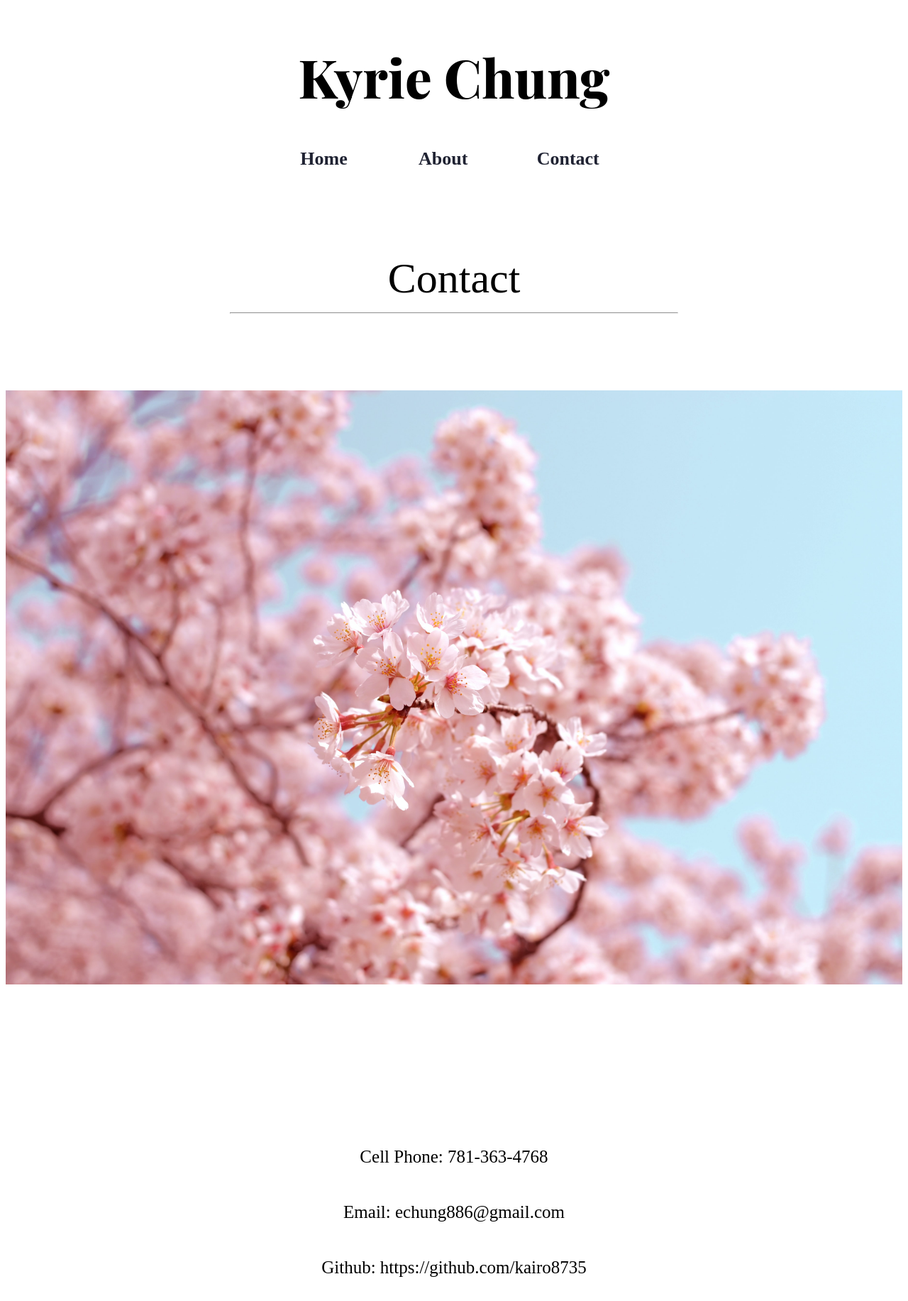
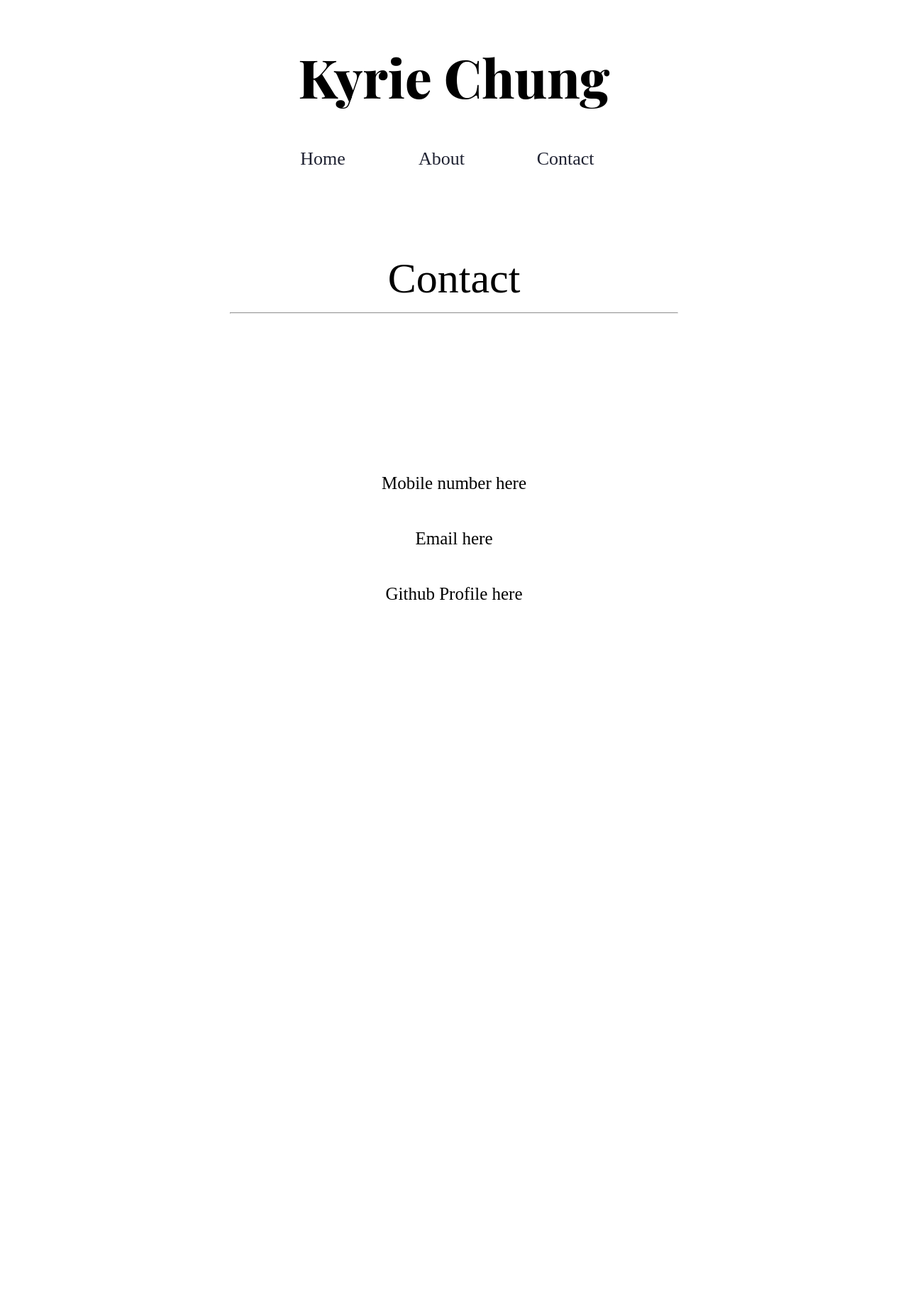
Before and after one commit to Artists-for-Humanity/Portfolio-Website-Starter-Files, a PHP site: page /website_contact.html in a window 1280 px wide. Shown: the whole page at 71% size. After the commit the page ends 845 px from the top, so only its background shows below. Run offline with PHP 8.4, Linux system fonts and the light colour scheme; some web fonts are replaced.

Commit message:
Revert "changes to css and contact page"
This reverts commit cfe8ee23bce7928d5a604d332773ab9e108da2c5.

```diff
--- a/style.css
+++ b/style.css
@@ -19,7 +19,34 @@
 body {
     background: #ffffff;
     background-size: 500% 500%;
+    /* animation: gradient 15s linear infinite; */
+
 }
+
+/* @keyframes gradient {
+    0% {
+        background-position: 0% 50%;
+    }
+
+    50% {
+        background-position: 100% 50%;
+    }
+
+    100% {
+        background-position: 0% 50%;
+    }
+}
+
+
+img {
+    max-width: 100%;
+    height: auto;
+} */
+
+/*
+    1. Only use classes. Don't use IDs or HTML selectors.
+    2. Only select things with one class. Don't use inheritance selectors.
+*/
 
 .header {
 
@@ -41,8 +68,12 @@ body {
 
 }
 
+
+
 .header-content {
     display: flexbox;
+
+
 }
 
 .home-content {
@@ -65,7 +96,7 @@ body {
     height: 50px;
     font-family: 'Playfair Display, serif';
     font-size: 26px;
-    font-weight: bold;
+    font-weight: 500;
     color: #1F2232;
     text-decoration: none;
 
@@ -104,6 +135,8 @@ body {
     justify-items: center;
     padding: 200px;
 }
+
+
 
 .home-center {
     padding: 200px;
@@ -164,9 +197,6 @@ body {
     padding-bottom: 5px;
 }
 
-.contact-container {
-    justify-content: center;
-}
 
 .contact-info {
     max-width: 1250px;
@@ -182,10 +212,10 @@ body {
 
 }
 
-/* .contact-bg {
+.contact-bg {
     background-image: "sakuratree.jpg";
     background-color: transparent;
-} */
+}
 
 .parallax-window {
     height: 800px;
--- a/website_contact.html
+++ b/website_contact.html
@@ -24,20 +24,17 @@
     </header>
 
     <div class="contact-title">Contact</div>
-    <hr style="text-align:center;width:50%">
+        <hr style="text-align:center;width:50%">
 
+    <div class="contact-info">
+        <p>Mobile number here</p>
 
-    <div class="contact-container">
-        <img src="sakuratree.jpg" style="max-width:100%;height:auto;padding-top:100px;">
-        <div class="contact-info">
-            <p>Cell Phone: 781-363-4768</p>
+        <p>Email here</p>
 
-            <p>Email: echung886@gmail.com</p>
+        <p>Github Profile here</p>
 
-            <p>Github: https://github.com/kairo8735</p>
+    </div>
 
-        </div>
-    </div>
 
 </body>
 
```
